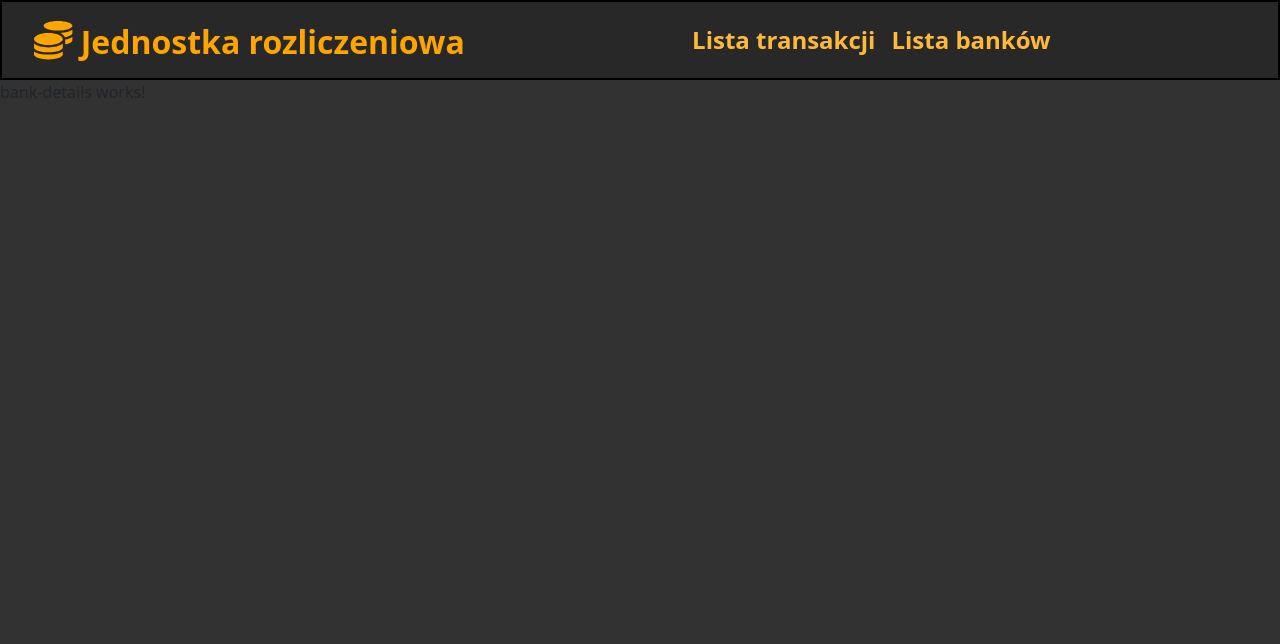
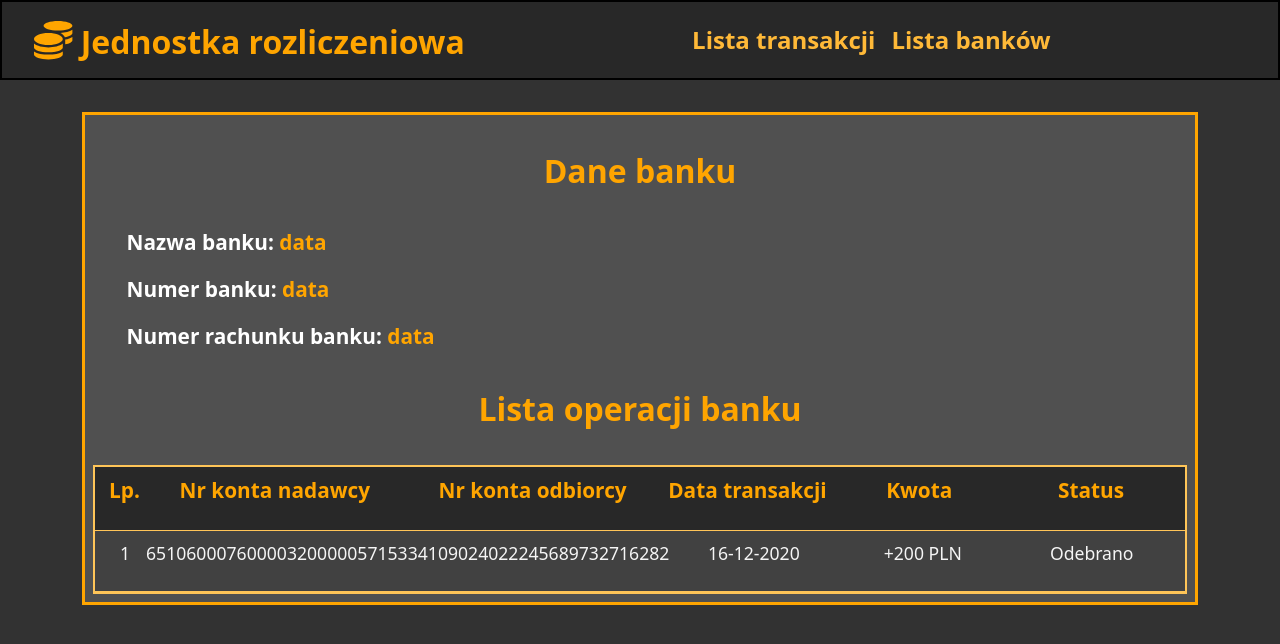
Before and after one commit to piotranon/PAB_Jednostka_Rozliczajaca, an Angular app in the folder front/: page /bank-details in a window 1280 px wide. Shown: the top 644 px of the page. Built offline with nearby package versions, Linux system fonts and the light colour scheme.

Commit message:
bank details, transaction list and details update

```diff
--- a/front/src/app/bank-details/bank-details.component.html
+++ b/front/src/app/bank-details/bank-details.component.html
@@ -1 +1,60 @@
-<p>bank-details works!</p>
+<div class="container">
+    <div class="bank-details">
+
+        <p class="Subtitle"> Dane banku </p>
+
+        <p class="bank-info">Nazwa banku: <span class="data"> data </span></p>
+
+        <p class="bank-info">Numer banku: <span class="data"> data </span></p>
+
+        <p class="bank-info">Numer rachunku banku: <span class="data"> data </span></p>
+
+        <p class="Subtitle">Lista operacji banku</p>
+
+        <div class="bank-list">
+            <div class="bank-list-header">
+                <p class="title-column">
+                    Lp.
+                </p>
+                <p class="title-column">
+                    Nr konta nadawcy
+                </p>
+                <p class="title-column">
+                    Nr konta odbiorcy
+                </p>
+                <p class="title-column">
+                    Data transakcji
+                </p>
+                <p class="title-column">
+                   Kwota
+                </p>
+                <p class="title-column">
+                    Status
+                 </p>
+            </div>
+            <!-- rout żeby calośc prznosiła do transaction-details-->
+            <div class="bank-list-item">
+                <p>
+                    <!-- {{i+1}} -->
+                    1
+                </p>
+                <p>
+                    65106000760000320000057153
+                </p>
+                <p>
+                    34109024022245689732716282
+                </p>
+                <p>
+                    16-12-2020
+                </p>
+                <p>
+                   +200 PLN
+                </p>
+                <p>
+                   Odebrano
+                </p>
+
+            </div>
+
+    </div>
+</div>
--- a/front/src/app/bank-details/bank-details.component.scss
+++ b/front/src/app/bank-details/bank-details.component.scss
@@ -0,0 +1,65 @@
+.container{
+    margin-top: 2em;
+}
+
+.bank-details{
+    border: 3px solid orange;
+    background-color: rgb(80,80,80);
+    color: white;
+}
+.Subtitle{
+    font-size: 2em;
+    font-weight: 600;
+    text-align: center;
+    margin: 1em auto 1em auto;
+    color: orange;
+}
+.data{
+    text-decoration: none;
+    color: orange;
+}
+.bank-info{
+    margin-left: 2em;
+    font-size: 1.3em;
+    font-weight: 600;
+}
+
+.bank-list{
+    border: 2px solid rgb(255, 197, 88);
+    background-color:  rgb(40,40,40) !important;;
+    text-align: center;
+    margin: 0.5em;
+}
+
+.bank-list-header,
+.bank-list-item{
+    display: grid;
+    grid-template-columns: 1fr 6fr 6fr 4fr 4fr 4fr;
+    padding: 0.5em;
+    margin: auto;
+}
+
+.bank-list-header{
+    cursor: default;
+
+}
+
+.bank-list-item{
+    background-color: rgb(65,65,65);
+    color: rgb(245,245,245);
+    font-size: 1.1em;
+    border-top: 1px solid rgb(255, 197, 88);
+    border-bottom: 1px solid rgb(255, 197, 88);
+}
+
+.bank-list-item:hover{
+    background-color:  rgb(100, 100, 100);
+    font-weight: bold;
+    cursor: pointer;
+}
+
+.title-column{
+    color: orange;
+    font-weight: 600;
+    font-size: 1.3em;
+}
--- a/front/src/app/banks-list/banks-list.component.scss
+++ b/front/src/app/banks-list/banks-list.component.scss
@@ -1,6 +1,6 @@
 .Subtitle{
-    color: rgb(255, 197, 88);
-    font-size: 1.7em;
+    color: orange;
+    font-size: 2em;
     font-weight: 600;
     padding: 2em 0.5em 0.7em 0.5em;
     cursor: default;
@@ -8,9 +8,9 @@
 
 .banks-list{
     border: 3px solid orange;
-    background-color: rgb(100, 100, 100);
+    background-color:  rgb(40,40,40) !important;
     text-align: center;
-   // margin: auto;
+    margin: auto;
 }
 
 .banks-list-header,
@@ -18,7 +18,7 @@
     display: grid;
     grid-template-columns: 2fr 6fr 9fr;
     padding: 0.5em;
-   // margin: auto;
+    margin: auto;
 }
 
 .banks-list-header{
@@ -26,7 +26,7 @@
 }
 
 .banks-list-item{
-    background-color: rgb(70,70,70);
+    background-color: rgb(80,80,80);
     color: rgb(245,245,245);
     font-size: 1.1em;
     border-top: 1px solid rgb(255, 197, 88);
@@ -35,18 +35,32 @@
 }
 
 .banks-list-item:hover{
-    background-color:  rgb(90, 90, 90);
+    background-color:  rgb(100, 100, 100);
     font-weight: bold;
     cursor: pointer;
 }
 
 .title-column{
-    color: rgb(255, 197, 88);
+    color: orange;
     font-weight: 600;
     font-size: 1.3em;
 }
 
+// Co to takiego?
 p{
     margin-top: 0.2em;
     margin-bottom: 0.2em;
 }
+
+.search-input{
+    width: 100%;
+    height: 2em;
+    font-size: 1.5em;
+    text-indent: 0.5em;
+    border: 2px solid orange;
+    background-color: rgb(40,40,40) !important;
+    color: white;
+}
+.Input-Box{
+    margin: 1.5em auto 3em auto;
+}
--- a/front/src/app/top-bar/top-bar.component.html
+++ b/front/src/app/top-bar/top-bar.component.html
@@ -1,6 +1,6 @@
 <nav class="navbar navbar-expand-lg navbar-light">
-    <a class="Title" href="#">
-        <fa-icon routerLink="/" [icon]="faCoins" class="BankIcon"></fa-icon>
+    <a routerLink="/" class="Title" href="#">
+        <fa-icon [icon]="faCoins" class="BankIcon"></fa-icon>
          Jednostka rozliczeniowa
     </a>
 
--- a/front/src/app/transaction-details/transaction-details.component.html
+++ b/front/src/app/transaction-details/transaction-details.component.html
@@ -1 +1,26 @@
-<p>transaction-details works!</p>
+<div class="container">
+    <div class="transaction-details">
+
+        <p class="Subtitle"> Szczegóły transakcji</p>
+
+        <p class="transaction-info">Typ: <span class="data"> data (uznanie/obciążenie)? </span></p>
+
+        <p class="transaction-info">Numer konta nadawcy: <span class="data"> data </span></p>
+
+        <p class="transaction-info">Numer konta odbiorcy: <span class="data"> data </span></p>
+
+        <p class="transaction-info">Data transakcji: <span class="data"> data </span></p>
+
+        <p class="transaction-info">Data aktualizacji: <span class="data"> data </span></p>
+
+        <p class="transaction-info">Kwota: <span class="data"> data </span></p>
+
+        <p class="transaction-info">Status: <span class="data"> data </span></p>
+
+        <p class="transaction-info">--------------------- Nie wiemy czy jest potrzebne</p>
+
+        <p class="transaction-info">Nazwa banku: <span class="data">Bank A lub B</span></p>
+        <p class="transaction-info">Numer rachunku banku : <span class="data">numer banku</span></p>
+
+    </div>
+</div>
--- a/front/src/app/transaction-details/transaction-details.component.scss
+++ b/front/src/app/transaction-details/transaction-details.component.scss
@@ -0,0 +1,25 @@
+.container{
+    margin-top: 2em;
+}
+
+.transaction-details{
+    border: 3px solid orange;
+    background-color: rgb(80,80,80);
+    color: white;
+}
+.Subtitle{
+    font-size: 2em;
+    font-weight: 600;
+    text-align: center;
+    margin: 1em auto 1em auto;
+    color: orange;
+}
+.data{
+    text-decoration: none;
+    color: orange;
+}
+.transaction-info{
+    margin-left: 2em;
+    font-size: 1.3em;
+    font-weight: 600;
+}
--- a/front/src/app/transaction-list/transaction-list.component.html
+++ b/front/src/app/transaction-list/transaction-list.component.html
@@ -2,8 +2,14 @@
 
     <div class="row justify-content-center">
         <div class="col-8 Subtitle text-center">
+            <fa-icon [icon]="faListOl" class="BankIcon"></fa-icon>
             Lista transakcji
-            <fa-icon [icon]="faListUl" class="BankIcon"></fa-icon>
+        </div>
+    </div>
+
+    <div class="row justify-content-center">
+        <div class="col-10 Input-Box">
+            <input type="text" class="search-input" />
         </div>
     </div>
 
@@ -13,38 +19,43 @@
                 Lp.
             </p>
             <p class="title-column">
-                Nr banku
+                Nr konta nadawcy
+            </p>
+            <p class="title-column">
+                Nr konta odbiorcy
             </p>
             <p class="title-column">
                 Data transakcji
             </p>
             <p class="title-column">
-                Saldo całkowite
+               Kwota
             </p>
             <p class="title-column">
-                +/-?
-                <!-- do zmiany -->
-            </p>
+                Status
+             </p>
         </div>
 
 
         <!-- rout żeby calośc prznosiła do transaction-details-->
-        <div class="transactions-list-item">
+        <div routerLink="/transaction-details" class="transactions-list-item">
             <p>
                 <!-- {{i+1}} -->
                 1
             </p>
             <p>
-                1234567890
+                65106000760000320000057153
+            </p>
+            <p>
+                34109024022245689732716282
             </p>
             <p>
                 16-12-2020
             </p>
             <p>
-                31 234 PLN
+               +200 PLN
             </p>
             <p>
-               +200 PLN
+               Odebrano
             </p>
 
         </div>
--- a/front/src/app/transaction-list/transaction-list.component.scss
+++ b/front/src/app/transaction-list/transaction-list.component.scss
@@ -1,6 +1,6 @@
 .Subtitle{
-    color: rgb(255, 197, 88);
-    font-size: 1.7em;
+    color: orange;
+    font-size: 2em;
     font-weight: 600;
     padding: 2em 0.5em 0.7em 0.5em;
     cursor: default;
@@ -8,7 +8,7 @@
 
 .transactions-list{
     border: 3px solid orange;
-    background-color: rgb(100, 100, 100);
+    background-color:  rgb(40,40,40) !important;;
     text-align: center;
     margin: auto;
 }
@@ -16,7 +16,7 @@
 .transactions-list-header,
 .transactions-list-item{
     display: grid;
-    grid-template-columns: 1fr 8fr 6fr 5fr 3fr;
+    grid-template-columns: 1fr 7fr 7fr 4fr 4fr 3fr;
     padding: 0.5em;
     margin: auto;
 }
@@ -27,7 +27,7 @@
 }
 
 .transactions-list-item{
-    background-color: rgb(70,70,70);
+    background-color: rgb(80,80,80);
     color: rgb(245,245,245);
     font-size: 1.1em;
     border-top: 1px solid rgb(255, 197, 88);
@@ -35,13 +35,13 @@
 }
 
 .transactions-list-item:hover{
-    background-color:  rgb(90, 90, 90);
+    background-color:  rgb(100, 100, 100);
     font-weight: bold;
     cursor: pointer;
 }
 
 .title-column{
-    color: rgb(255, 197, 88);
+    color: orange;
     font-weight: 600;
     font-size: 1.3em;
 }
@@ -50,3 +50,16 @@ p{
     margin-top: 0.2em;
     margin-bottom: 0.2em;
 }
+
+.search-input{
+    width: 100%;
+    height: 2em;
+    font-size: 1.5em;
+    text-indent: 0.5em;
+    border: 2px solid orange;
+    background-color: rgb(40,40,40) !important;
+    color: white;
+}
+.Input-Box{
+    margin: 1.5em auto 3em auto;
+}
--- a/front/src/app/transaction-list/transaction-list.component.ts
+++ b/front/src/app/transaction-list/transaction-list.component.ts
@@ -1,5 +1,5 @@
 import { Component, OnInit } from '@angular/core';
-import {faListUl} from '@fortawesome/free-solid-svg-icons';
+import {faListOl} from '@fortawesome/free-solid-svg-icons';
 
 @Component({
   selector: 'app-transaction-list',
@@ -7,7 +7,7 @@ import {faListUl} from '@fortawesome/free-solid-svg-icons';
   styleUrls: ['./transaction-list.component.scss']
 })
 export class TransactionListComponent implements OnInit {
-  faListUl = faListUl;
+  faListOl = faListOl;
 
   constructor() { }
 
```
Also changed, not shown: front/src/app/banks-list/banks-list.component.html (+8 -5 lines).
